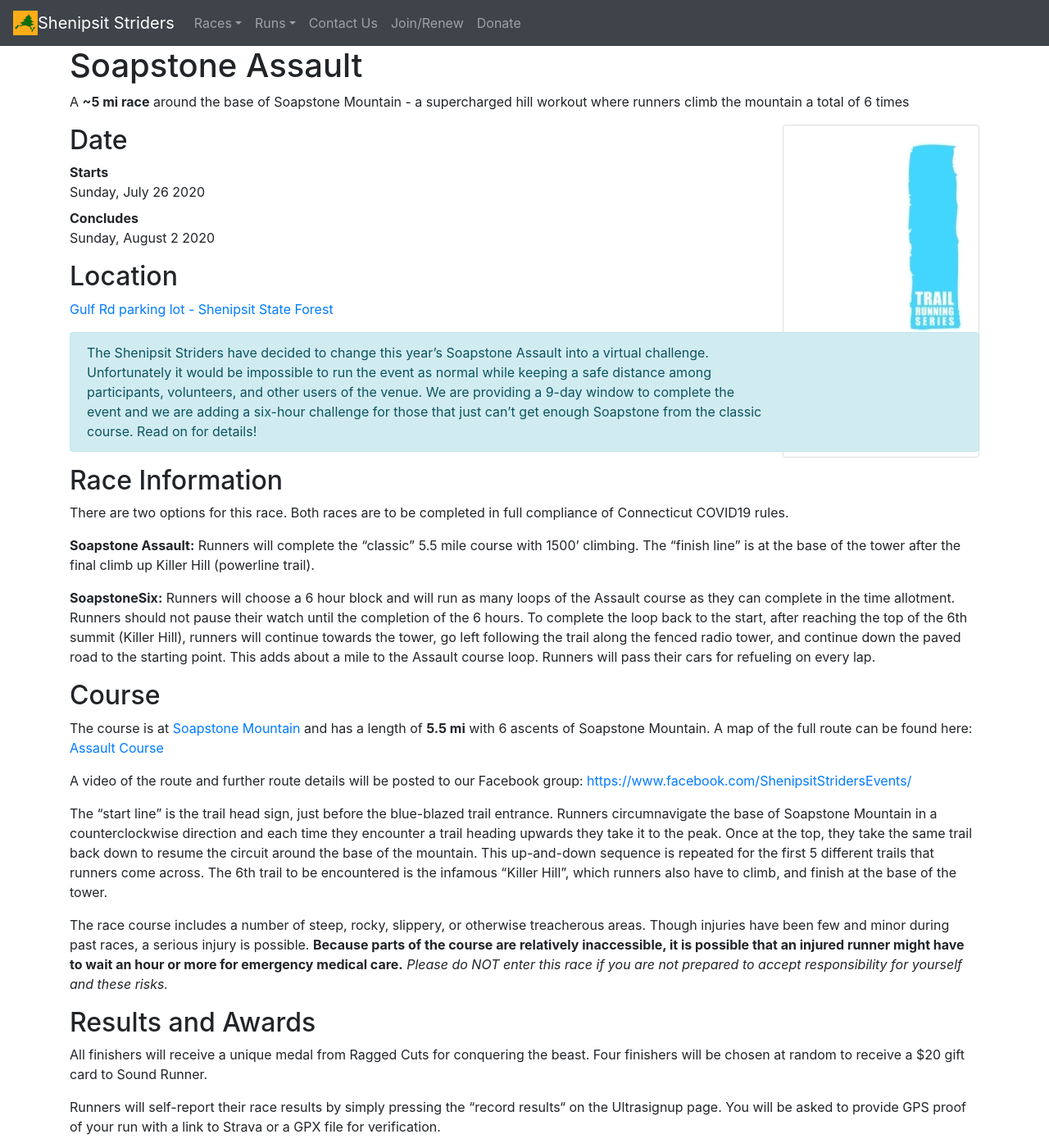
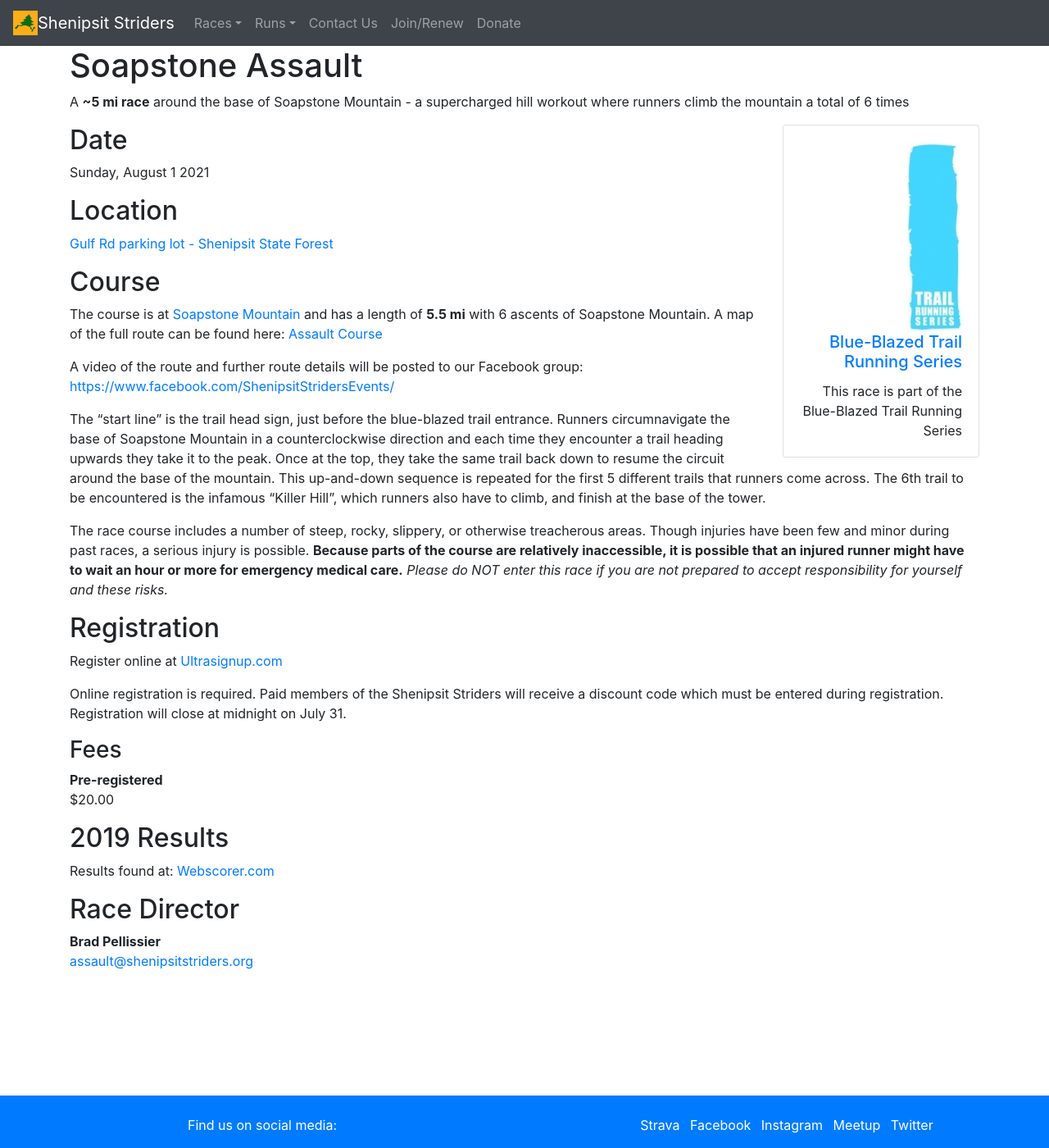
Before and after one commit to ShenipsitStriders/ShenipsitStriders.github.io, a Jekyll site: the page built from _club-races/soapstone-assault.md, in a window 1280 px wide and 1400 px high. Shown: the whole window at 82% size. Built offline with Jekyll 4.4.1, drawn with Linux system fonts in a browser that asks for light colours; some of the changed text lies outside the part shown.

Commit message:
Update Soapstone Assault info

```diff
--- a/_club-races/soapstone-assault.md
+++ b/_club-races/soapstone-assault.md
@@ -3,10 +3,8 @@
 title: Soapstone Assault
 description: A **~5 mi race** around the base of Soapstone Mountain - a supercharged hill workout where runners climb the mountain a total of 6 times
 event:
-  - name: Starts
-    date: "2020-07-26"
-  - name: Concludes
-    date: "2020-08-02"
+  - name: Soapstone Assault
+    date: "2021-08-01"
 image: 0612Case.jpg
 location:
   - address: Gulf Rd parking lot - Shenipsit State Forest
@@ -33,21 +31,6 @@
 blueblazedtrailrace: true
 ---
 
-The Shenipsit Striders have decided to change this year's Soapstone Assault into
- a virtual challenge. Unfortunately it would be impossible to run the event as
-normal while keeping a safe distance among participants, volunteers, and other
-users of the venue. We are providing a 9-day window to complete the event and we
- are adding a six-hour challenge for those that just can't get enough Soapstone
-from the classic course. Read on for details!
-{: .alert .alert-info}
-
-## Race Information
-There are two options for this race. Both races are to be completed in full compliance of Connecticut COVID19 rules.
-
-**Soapstone Assault:** Runners will complete the “classic” 5.5 mile course with 1500’ climbing. The “finish line” is at the base of the tower after the final climb up Killer Hill (powerline trail).
-
-**SoapstoneSix:** Runners will choose a 6 hour block and will run as many loops of the Assault course as they can complete in the time allotment. Runners should not pause their watch until the completion of the 6 hours. To complete the loop back to the start, after reaching the top of the 6th summit (Killer Hill), runners will continue towards the tower, go left following the trail along the fenced radio tower, and continue down the paved road to the starting point. This adds about a mile to the Assault course loop. Runners will pass their cars for refueling on every lap.
-
 ## Course
 The course is at [Soapstone Mountain](http://www.ct.gov/deep/shenipsit){: target="_blank"} and has a length of **5.5 mi** with 6 ascents of Soapstone Mountain. A map of the full route can be found here: [Assault Course](https://www.alltrails.com/trail/us/connecticut/soapstone-mountain-assault-course?u=i){: target="_blank"}
 
@@ -56,12 +39,3 @@
 The “start line” is the trail head sign, just before the blue-blazed trail entrance. Runners circumnavigate the base of Soapstone Mountain in a counterclockwise direction and each time they encounter a trail heading upwards they take it to the peak. Once at the top, they take the same trail back down to resume the circuit around the base of the mountain. This up-and-down sequence is repeated for the first 5 different trails that runners come across. The 6th trail to be encountered is the infamous &#8220;Killer Hill&#8221;, which runners also have to climb, and finish at the base of the tower.
 
 The race course includes a number of steep, rocky, slippery, or otherwise treacherous areas. Though injuries have been few and minor during past races, a serious injury is possible. **Because parts of the course are relatively inaccessible, it is possible that an injured runner might have to wait an hour or more for emergency medical care.** *Please do NOT enter this race if you are not prepared to accept responsibility for yourself and these risks.*
-
-## Results and Awards
-All finishers will receive a unique medal from Ragged Cuts for conquering the beast. Four finishers will be chosen at random to receive a $20 gift card to Sound Runner.
-
-Runners will self-report their race results by simply pressing the “record results“ on the Ultrasignup page. You will be asked to provide GPS proof of your run with a link to Strava or a GPX file for verification.
-
-**Soapstone Assault:** We will award the top three overall winners in men’s and women’s categories by finish time.
-
-**SoapstoneSix:** Each summit of the mountain will earn one point for the runner. Winner will be the runner with the most points at the end of 6 hours. In case of a points tie, the runner who was fastest to the point total will win. We will award the top three overall points winners in men’s and women’s categories.
```
